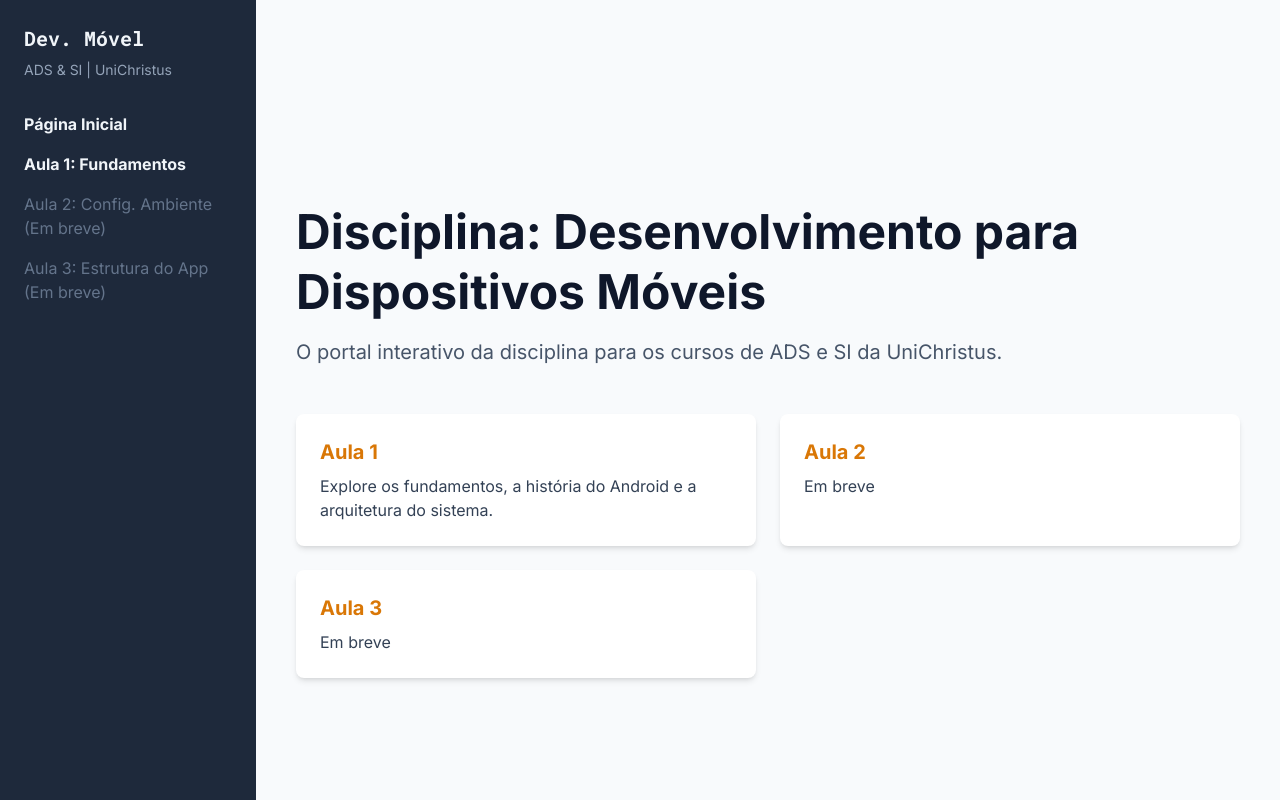
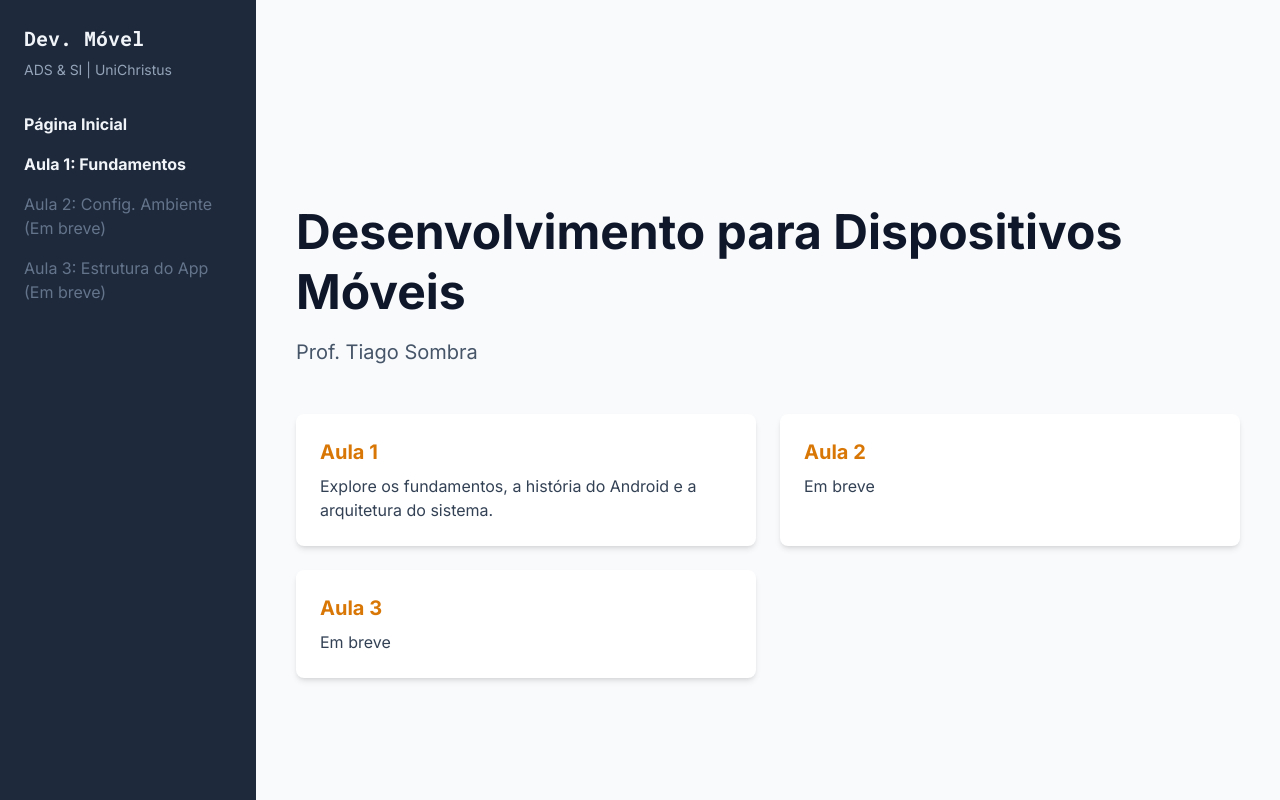
Before and after one commit to sombraprof/ddm, a plain HTML site: page home.html in a window 1280 px wide. Shown: the top 800 px of the page. Drawn offline with nearby package versions, Linux system fonts and the light colour scheme.

Commit message:
Update home.html

```diff
--- a/home.html
+++ b/home.html
@@ -104,8 +104,8 @@
             <!-- HOME SECTION -->
             <section id="home" class="min-h-screen flex flex-col justify-center">
                 <header>
-                    <h1 class="text-5xl font-bold text-slate-900 leading-tight">Disciplina: Desenvolvimento para Dispositivos Móveis</h1>
-                    <p class="text-xl text-slate-600 mt-4">O portal interativo da disciplina para os cursos de ADS e SI da UniChristus.</p>
+                    <h1 class="text-5xl font-bold text-slate-900 leading-tight">Desenvolvimento para Dispositivos Móveis</h1>
+                    <p class="text-xl text-slate-600 mt-4">Prof. Tiago Sombra</p>
                 </header>
                 <div class="mt-12 grid md:grid-cols-2 gap-6">
                     <a href="#aula1" class="block bg-white p-6 rounded-lg shadow-md hover:shadow-xl hover:-translate-y-1 transition-all">
```
